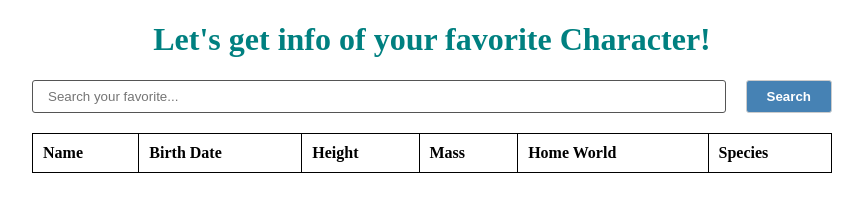
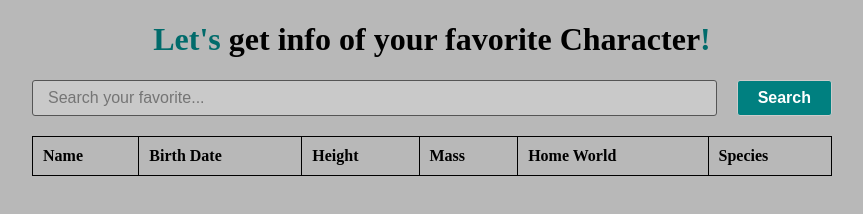
Before and after one commit to 1001hadi/SBA-fetch-data, a plain HTML site: page index.html in a window 1280 px wide. Shown: the whole page, without its empty margins (208-1071 px from the left). Drawn offline with Linux system fonts and the light colour scheme; no server answers.

Commit message:
css file updated

```diff
--- a/index.html
+++ b/index.html
@@ -8,7 +8,9 @@
     <title>Data Fetching SBA</title>
   </head>
   <body>
-    <h1 class="header-h1">Let's get info of your favorite Character!</h1>
+    <h1 class="header-h1">
+      <span>Let's</span> get info of your favorite Character<span>!</span>
+    </h1>
     <div id="search">
       <input type="search" id="input" placeholder="Search your favorite..." />
       <button id="search-btn">Search</button>
--- a/styles.css
+++ b/styles.css
@@ -1,5 +1,6 @@
 body {
   text-align: center;
+  background: #b8b8b8;
 }
 
 .container {
@@ -9,7 +10,11 @@ body {
 
 .header-h1 {
   font-weight: bold;
-  color: teal;
+  color: #000;
+}
+
+span {
+  color: rgb(1, 107, 107);
 }
 
 #search {
@@ -22,6 +27,9 @@ body {
 }
 
 #search input {
+  background: #c9c9c9;
+  font-size: 1rem;
+  /* font-weight: bold; */
   padding: 8px 15px;
   border: 1px solid #555;
   border-radius: 3px;
@@ -31,17 +39,18 @@ body {
 
 #search button {
   padding: 8px 20px;
-  background: steelblue;
+  background: teal;
   color: #fff;
   border: 1px solid #ccc;
   border-radius: 3px;
+  font-size: 1rem;
   font-weight: bold;
   transition: background-color 0.2s ease;
   cursor: pointer;
 }
 
 #search button:hover {
-  background: rgb(9, 102, 179);
+  background: rgb(0, 105, 105);
 }
 
 table {
@@ -66,7 +75,7 @@ td {
   padding: 10px 15px;
   margin: 0 5px;
   border: 1px solid #ccc;
-  background-color: steelblue;
+  background-color: teal;
   color: #fff;
   cursor: pointer;
   border-radius: 5px;
@@ -75,7 +84,7 @@ td {
 }
 
 #pagination button:hover {
-  background-color: rgb(25, 129, 214);
+  background: rgb(1, 92, 92);
 }
 
 #pagination button:disabled {
```
